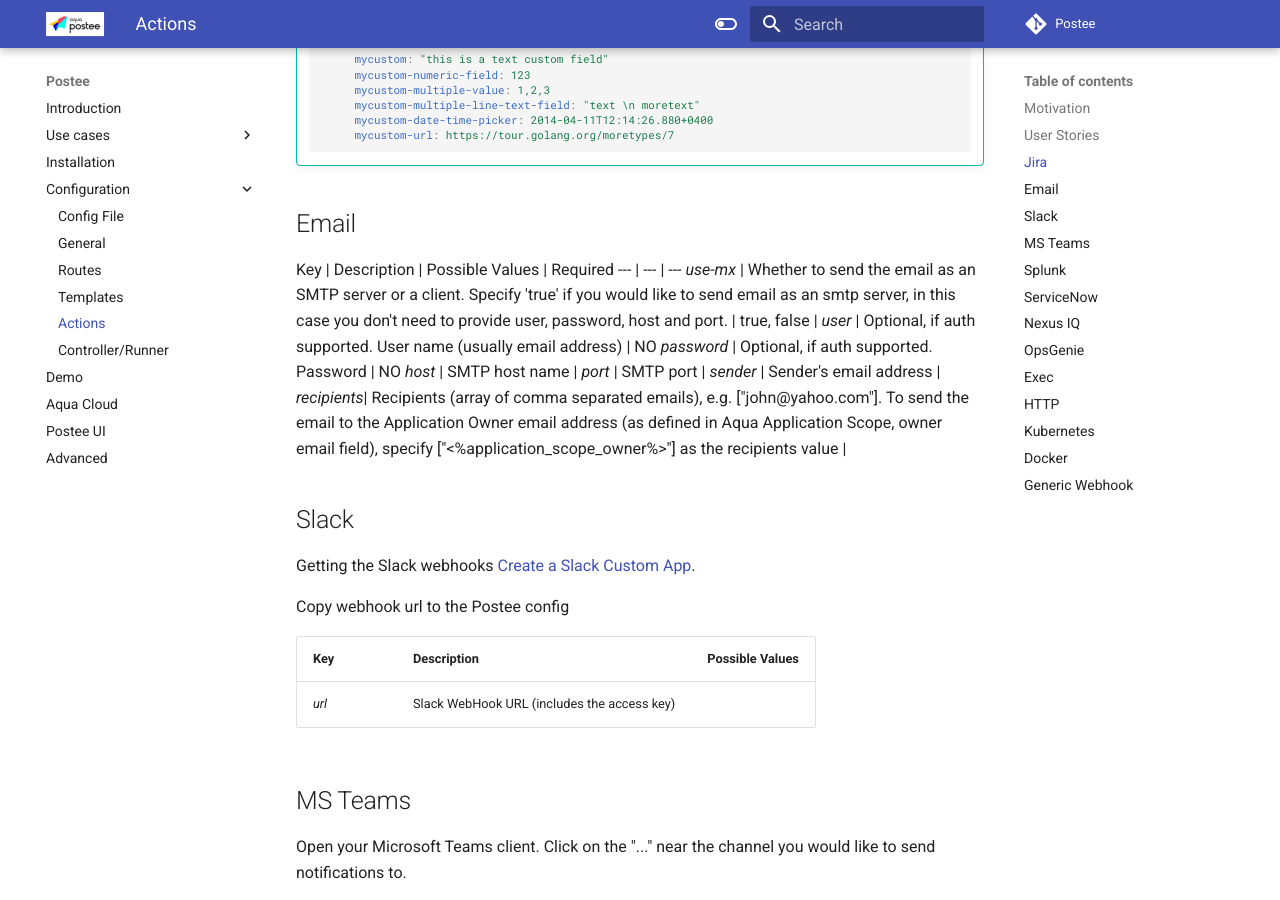
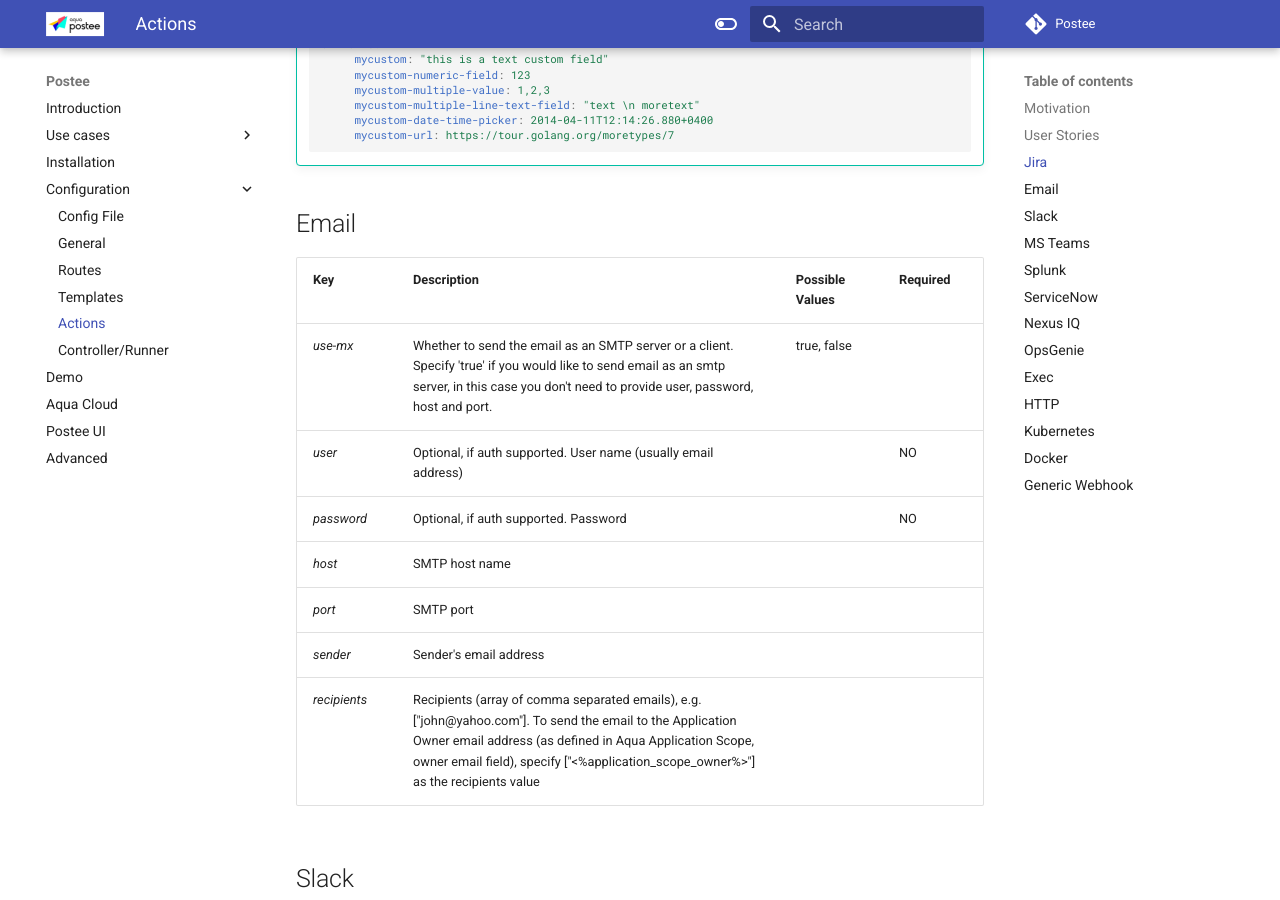
Before and after one commit to aquasecurity/postee, an MkDocs documentation site: the page built from docs/actions.md, in a window 1280 px wide and 900 px high, scrolled down 2969 px. Built offline with MkDocs 1.6.1 and Material for MkDocs 9.7.7, drawn with Linux system fonts in a browser that asks for light colours; comment, search, counter and statistics services are not loaded; the version menu is left out.

````diff
--- a/docs/actions.md
+++ b/docs/actions.md
@@ -126,15 +126,15 @@ Possible options for getting the field name:
       ```
 
 ## Email
-Key | Description | Possible Values | Required
---- | --- | ---
-*use-mx* | Whether to send the email as an SMTP server or a client. Specify 'true' if you would like to send email as an smtp server, in this case you don't need to provide user, password, host and port. | true, false |
-*user* | Optional, if auth supported. User name (usually email address) | NO
-*password* | Optional, if auth supported. Password | NO
-*host* | SMTP host name |
-*port* | SMTP port |
-*sender* |  Sender's email address |
-*recipients*|  Recipients (array of comma separated emails), e.g. ["john@yahoo.com"]. To send the email to the Application Owner email address (as defined in Aqua Application Scope, owner email field), specify ["<%application_scope_owner%>"] as the recipients value |
+|Key          | Description | Possible Values | Required |
+|-------------|-------------|-----------------|----------|
+|*use-mx*     | Whether to send the email as an SMTP server or a client. Specify 'true' if you would like to send email as an smtp server, in this case you don't need to provide user, password, host and port. | true, false |      |
+|*user*       | Optional, if auth supported. User name (usually email address) |      | NO      |
+|*password*   | Optional, if auth supported. Password |     | NO      |
+|*host*       | SMTP host name |          |           |
+|*port*       | SMTP port      |          |           |
+|*sender*     |  Sender's email address   |           |
+|*recipients* |  Recipients (array of comma separated emails), e.g. ["john@yahoo.com"]. To send the email to the Application Owner email address (as defined in Aqua Application Scope, owner email field), specify ["<%application_scope_owner%>"] as the recipients value |
 
 ## Slack
 Getting the Slack webhooks [Create a Slack Custom App](https://api.slack.com/messaging/webhooks).
````
